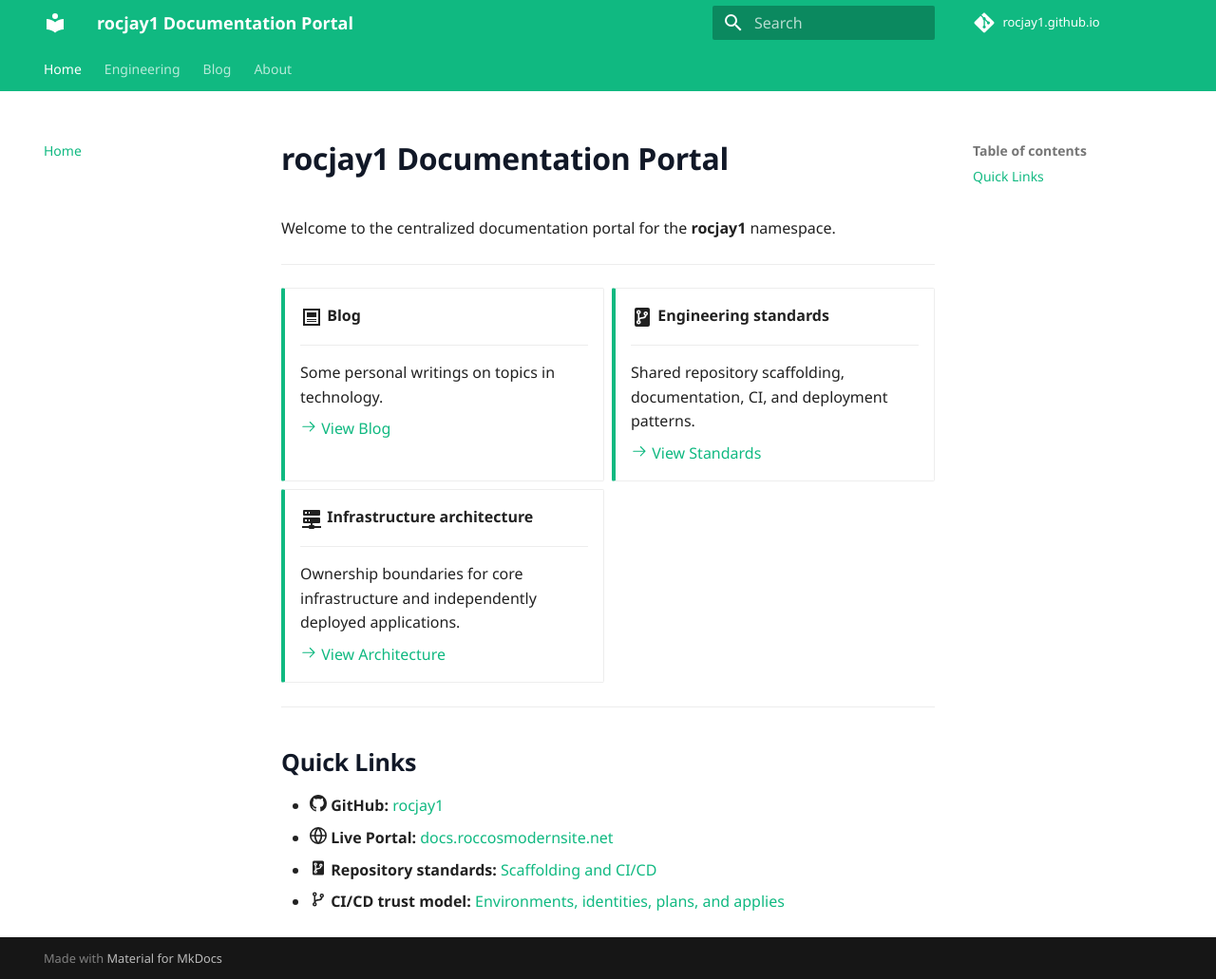
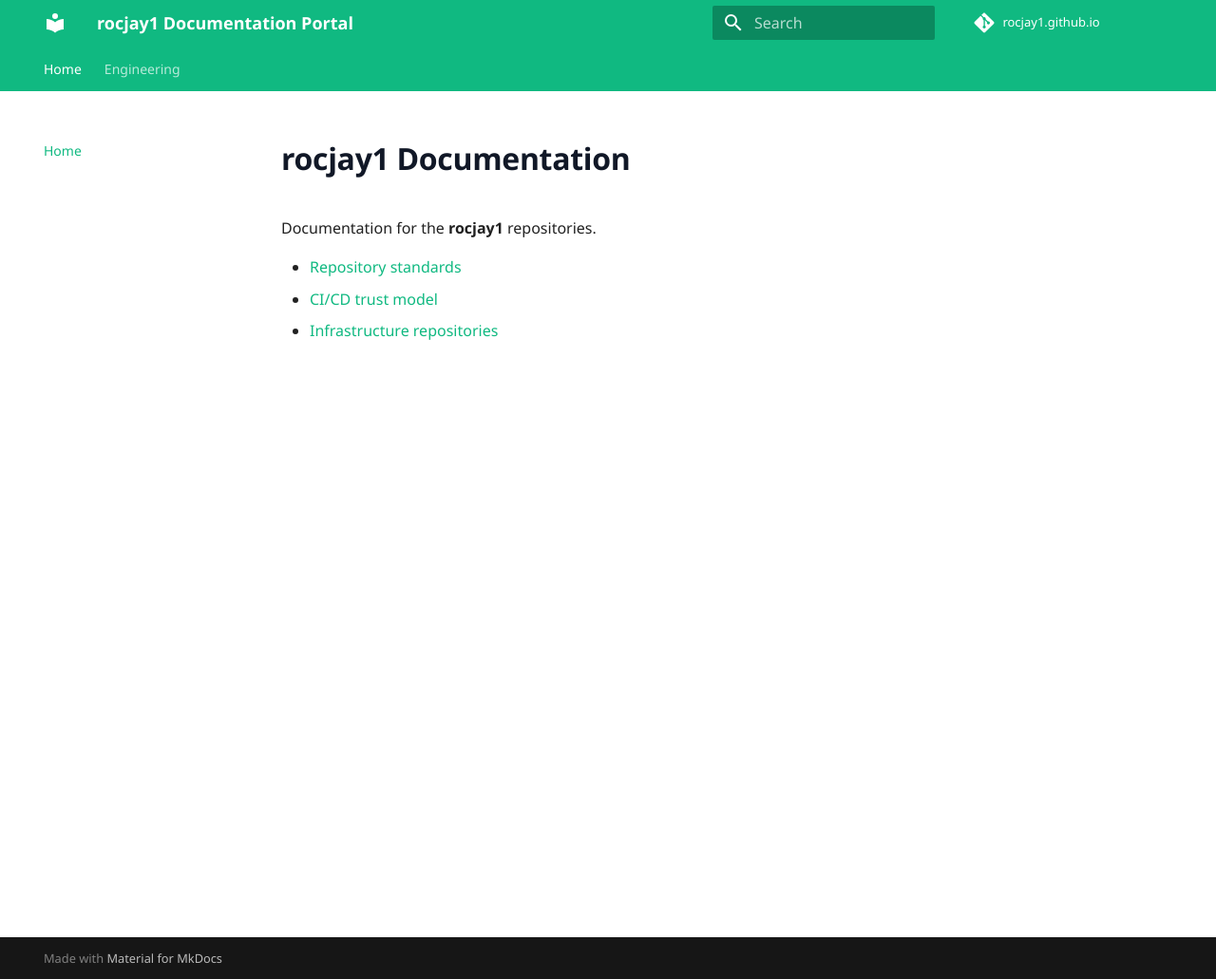
Before and after one commit to rocjay1/rocjay1.github.io, an MkDocs documentation site: the page built from docs/index.md, in a window 1280 px wide and 1031 px high. Shown: the whole window at 95% size. Built offline with MkDocs 1.6.1 and Material for MkDocs 9.7.7, drawn with Linux system fonts in a browser that asks for light colours; comment, search, counter and statistics services are not loaded.

Commit message:
docs: simplify portal to bare bones and remove license
Co-Authored-By: Claude Sonnet 5.5 <noreply@anthropic.com>

```diff
--- a/docs/blog/.authors.yml
+++ /dev/null
@@ -1,6 +0,0 @@
-authors:
-  rocjay1:
-    name: Rocco Davino
-    description: Systems Engineer
-    avatar: https://github.com/rocjay1.png
-    url: https://github.com/rocjay1
--- a/docs/index.md
+++ b/docs/index.md
@@ -1,42 +1,7 @@
-# rocjay1 Documentation Portal
+# rocjay1 Documentation
 
-Welcome to the centralized documentation portal for the **rocjay1** namespace.
+Documentation for the **rocjay1** repositories.
 
----
-
-<div class="grid cards" markdown>
-
--   :material-post-outline:{ .lg .middle } **Blog**
-
-    ---
-
-    Some personal writings on topics in technology.
-
-    [:octicons-arrow-right-24: View Blog](blog/index.md)
-
--   :material-source-repository:{ .lg .middle } **Engineering standards**
-
-    ---
-
-    Shared repository scaffolding, documentation, CI, and deployment patterns.
-
-    [:octicons-arrow-right-24: View Standards](engineering/repository-standards.md)
-
--   :material-server-network:{ .lg .middle } **Infrastructure architecture**
-
-    ---
-
-    Ownership boundaries for core infrastructure and independently deployed applications.
-
-    [:octicons-arrow-right-24: View Architecture](engineering/infrastructure-repositories.md)
-
-</div>
-
----
-
-## Quick Links
-
-- :octicons-mark-github-16: **GitHub:** [rocjay1](https://github.com/rocjay1)
-- :octicons-globe-16: **Live Portal:** [docs.roccosmodernsite.net](https://docs.roccosmodernsite.net/)
-- :material-source-repository: **Repository standards:** [Scaffolding and CI/CD](engineering/repository-standards.md)
-- :material-source-branch: **CI/CD trust model:** [Environments, identities, plans, and applies](engineering/ci-cd.md)
+- [Repository standards](engineering/repository-standards.md)
+- [CI/CD trust model](engineering/ci-cd.md)
+- [Infrastructure repositories](engineering/infrastructure-repositories.md)
--- a/mkdocs.yml
+++ b/mkdocs.yml
@@ -5,10 +5,6 @@ repo_name: rocjay1.github.io
 
 plugins:
   - search
-  - blog:
-      blog_dir: blog
-      post_dir: "{blog}/posts"
-      archive_date_format: MMMM yyyy
 
 nav:
   - Home: index.md
@@ -16,8 +12,6 @@ nav:
       - Repository standards: engineering/repository-standards.md
       - CI/CD trust model: engineering/ci-cd.md
       - Infrastructure repositories: engineering/infrastructure-repositories.md
-  - Blog: blog/index.md
-  - About: about.md
 
 theme:
   name: material
--- a/pyproject.toml
+++ b/pyproject.toml
@@ -3,7 +3,6 @@ name = "rocjay1-github-io"
 version = "1.0.0"
 description = "Centralized project portal and entry point for the rocjay1.github.io namespace, built with MkDocs Material."
 readme = "README.md"
-license = "MIT"
 requires-python = ">=3.13"
 dependencies = [
     "mkdocs>=1.6.1",
```
Also changed, not shown: README.md (+1 -3 lines), docs/about.md (deleted, +0 -5 lines), docs/blog/index.md (deleted, +0 -3 lines), docs/blog/posts/2026-07-23-welcome.md (deleted, +0 -15 lines), 1 other file.
